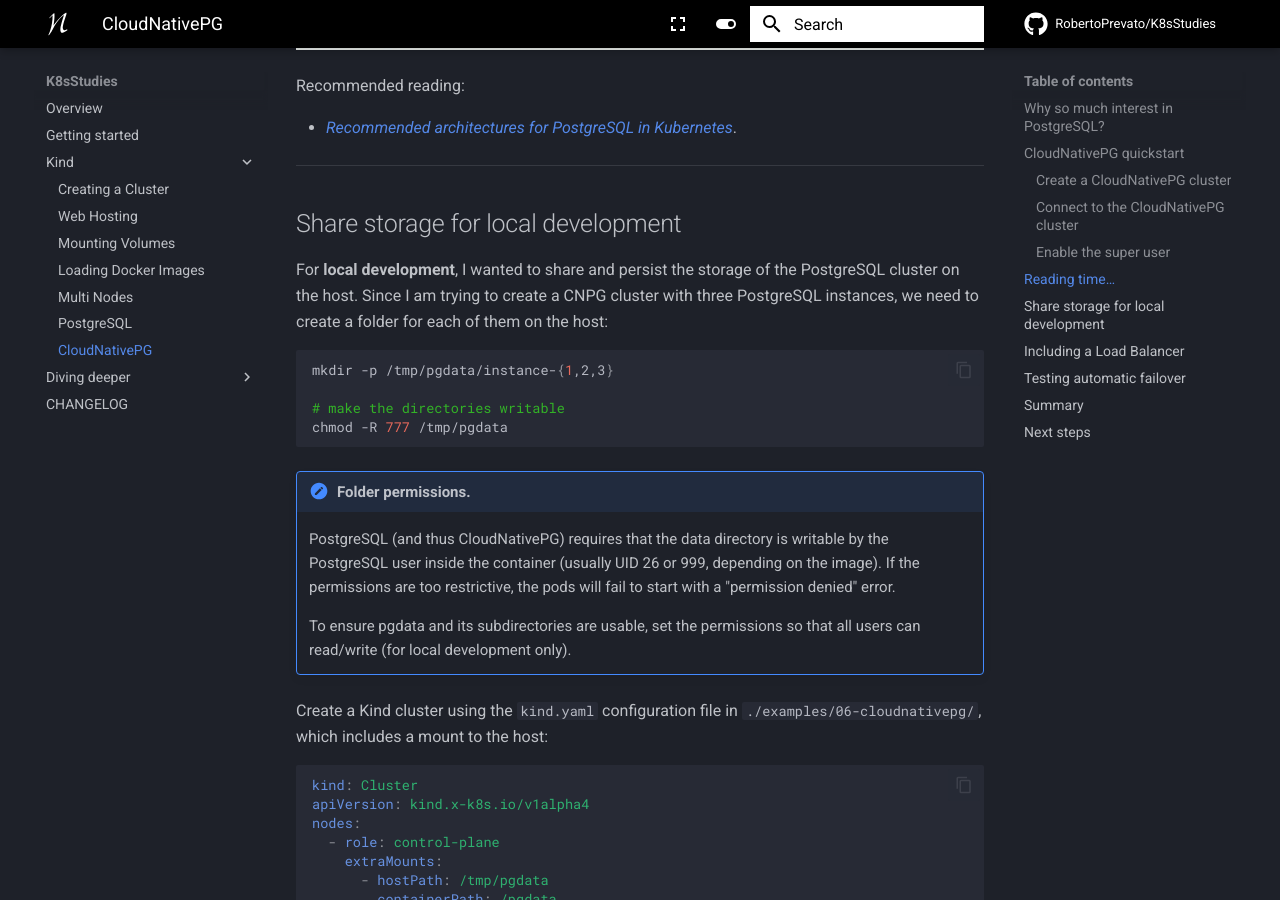
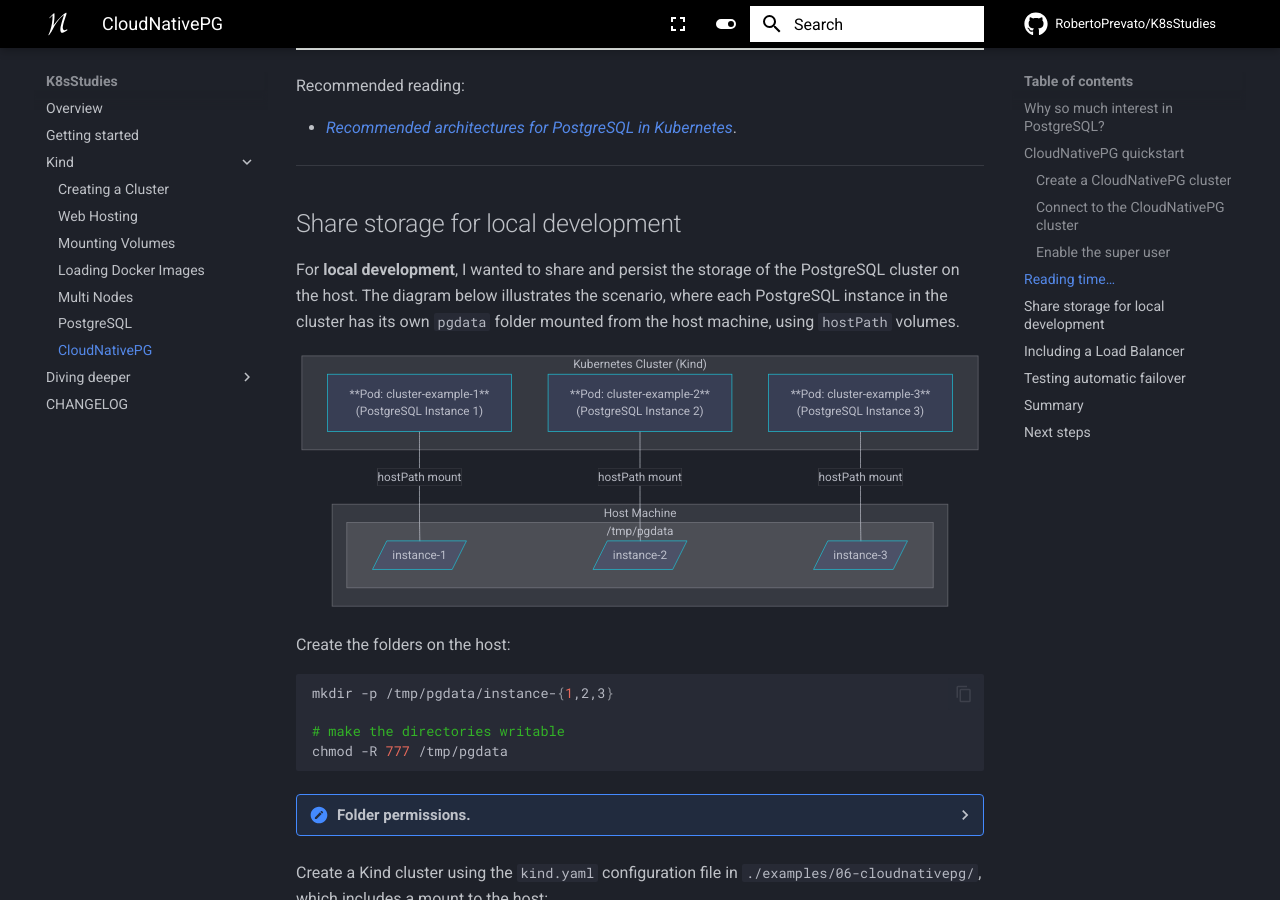
Before and after one commit to RobertoPrevato/K8sStudies, an MkDocs documentation site: the page built from docs/kind/cloudnativepg.md, in a window 1280 px wide and 900 px high, scrolled down 5768 px. Built offline with MkDocs 1.6.1 and Material for MkDocs 9.7.7, drawn with Linux system fonts in a browser that asks for light colours; emoji names are drawn with the system emoji font; comment, search, counter and statistics services are not loaded.

Commit message:
Update cloudnativepg.md

````diff
--- a/docs/kind/cloudnativepg.md
+++ b/docs/kind/cloudnativepg.md
@@ -287,9 +287,34 @@
 ## Share storage for local development
 
 For **local development**, I wanted to share and persist the storage of the
-PostgreSQL cluster on the host. Since I am trying to create a CNPG cluster with
-three PostgreSQL instances, we need to create a folder for each of them on the
-host:
+PostgreSQL cluster on the host. The diagram below illustrates the scenario,
+where each PostgreSQL instance in the cluster has its own `pgdata` folder
+mounted from the host machine, using `hostPath` volumes.
+
+```mermaid
+flowchart TD
+    subgraph Host Machine
+        direction LR
+        subgraph /tmp/pgdata
+            A1[/instance-1/]
+            A2[/instance-2/]
+            A3[/instance-3/]
+        end
+    end
+
+    subgraph "Kubernetes Cluster (Kind)"
+        direction LR
+        P1["**Pod: cluster-example-1**<br/>(PostgreSQL Instance 1)"]
+        P2["**Pod: cluster-example-2**<br/>(PostgreSQL Instance 2)"]
+        P3["**Pod: cluster-example-3**<br/>(PostgreSQL Instance 3)"]
+    end
+
+    P1 ---|hostPath mount| A1
+    P2 ---|hostPath mount| A2
+    P3 ---|hostPath mount| A3
+```
+
+Create the folders on the host:
 
 ```bash
 mkdir -p /tmp/pgdata/instance-{1,2,3}
````
Also changed, not shown: other parts of docs/kind/cloudnativepg.md (+1 -1 lines).
